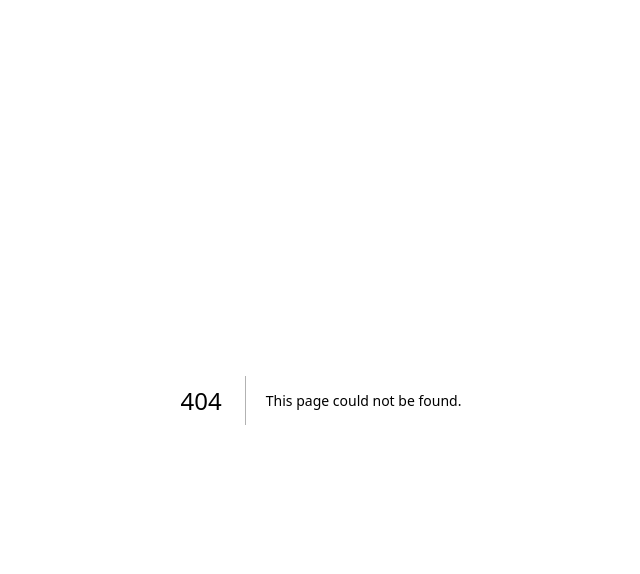
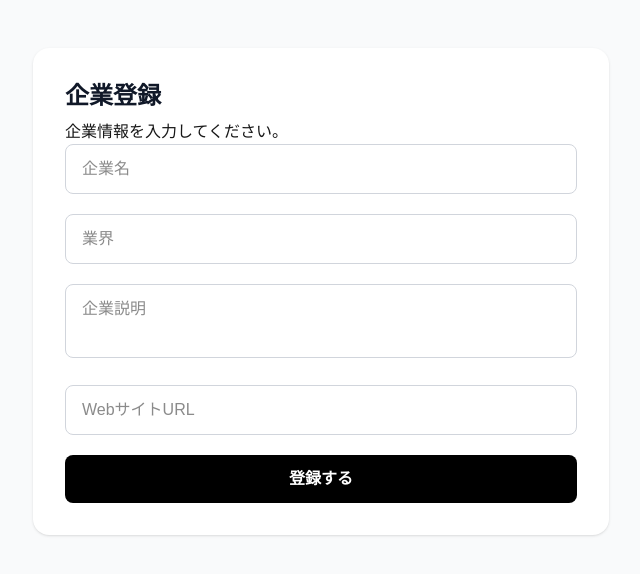
Before and after one commit to ko-taito825/intern-scout-app, a Next.js app in the folder frontend/: page /companies/new in a window 1280 px wide. Before the commit this address had no page. Shown: the top 574 px of the page, without its empty margins (319-959 px from the left). Built offline with nearby package versions, Linux system fonts and the light colour scheme.

Commit message:
company profile form

```diff
--- /dev/null
+++ b/frontend/app/_types/company.ts
@@ -0,0 +1,6 @@
+export interface CompanyProfileFrom {
+  name: string;
+  industry: string;
+  description: string;
+  website_url: String;
+}
--- /dev/null
+++ b/frontend/app/companies/new/page.tsx
@@ -0,0 +1,81 @@
+"use client";
+
+import { CompanyProfileFrom } from "@/app/_types/company";
+import { useForm } from "react-hook-form";
+
+export default function page() {
+  const {
+    register,
+    handleSubmit,
+    formState: { isSubmitting, errors },
+    reset,
+  } = useForm<CompanyProfileFrom>();
+
+  const onSubmit = async (data: CompanyProfileFrom) => {
+    const res = await fetch("http://localhost:3001/api/company_profiles", {
+      method: "POST",
+      headers: {
+        "Content-Type": "application/json",
+      },
+      body: JSON.stringify(data),
+    });
+    if (!res.ok) {
+      alert("登録に失敗しました");
+      return;
+    }
+    alert("企業登録が完了しました");
+    reset();
+  };
+
+  return (
+    <>
+      <main className="min-h-screen bg-gray-50 px-6 py-12">
+        <div className="mx-auto max-w-xl rounded-2xl bg-white p-8 shadow-sm">
+          <h1 className="mb-2 text-2xl font-bold text-gray-900">企業登録</h1>
+          <p>企業情報を入力してください。</p>
+          <form onSubmit={handleSubmit(onSubmit)} className="space-y-5">
+            <input
+              {...register("name", { required: "企業名は必須です" })}
+              placeholder="企業名"
+              className="w-full rounded-lg border border-gray-300 px-4 py-3 outline-none focus:border-black"
+            />
+            {errors.name && (
+              <p className="mt-1 text-sm text-red-500">{errors.name.message}</p>
+            )}
+            <input
+              {...register("industry", { required: "業界は必須です" })}
+              placeholder="業界"
+              className="w-full rounded-lg border border-gray-300 px-4 py-3 outline-none focus:border-black"
+            />
+            {errors.industry && (
+              <p className="mt-1 text-sm text-red-500">
+                {errors.industry.message}
+              </p>
+            )}
+            <textarea
+              {...register("description", { required: "企業説明は必須です" })}
+              placeholder="企業説明"
+              className="w-full resize-none rounded-lg border border-gray-300 px-4 py-3 outline-none focus:border-black"
+            />
+            {errors.description && (
+              <p className="mt-1 text-sm text-red-500">
+                {errors.description.message}
+              </p>
+            )}
+            <input
+              {...register("website_url")}
+              placeholder="WebサイトURL"
+              className="w-full rounded-lg border border-gray-300 px-4 py-3 outline-none focus:border-black"
+            />
+            <button
+              disabled={isSubmitting}
+              className="w-full rounded-lg bg-black px-4 py-3 font-bold text-white transition hover:bg-gray-800 disabled:cursor-not-allowed disabled:opacity-50"
+            >
+              {isSubmitting ? "登録中..." : "登録する"}
+            </button>
+          </form>
+        </div>
+      </main>
+    </>
+  );
+}
--- /dev/null
+++ b/frontend/app/companies/page.tsx
@@ -0,0 +1,5 @@
+import React from "react";
+
+export default function page() {
+  return <div>page</div>;
+}
```
